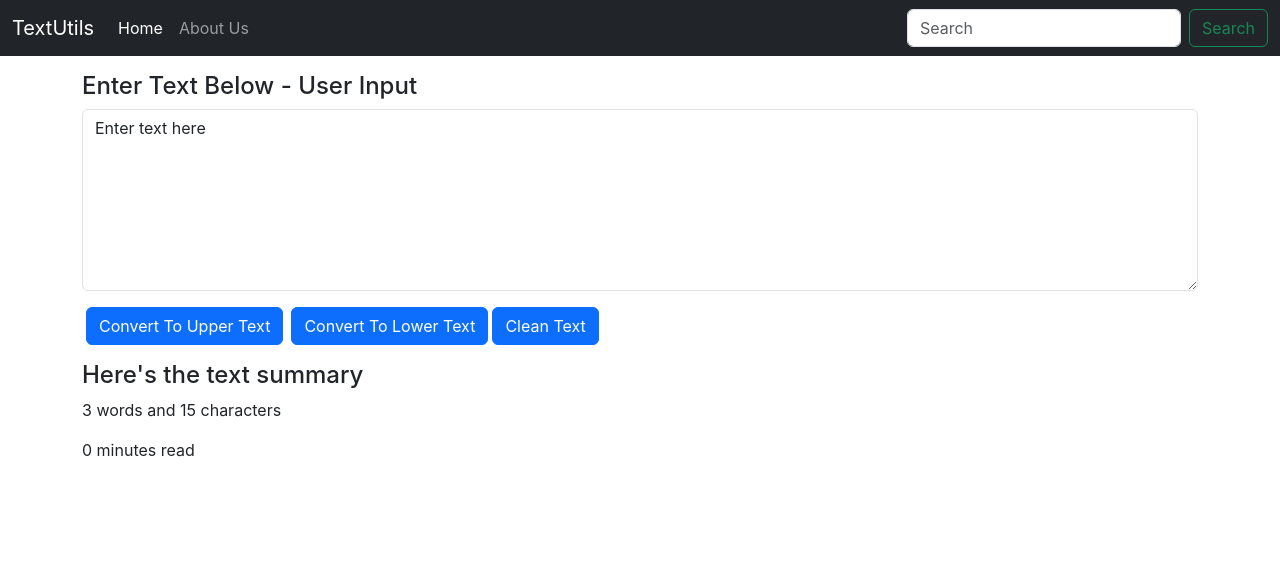
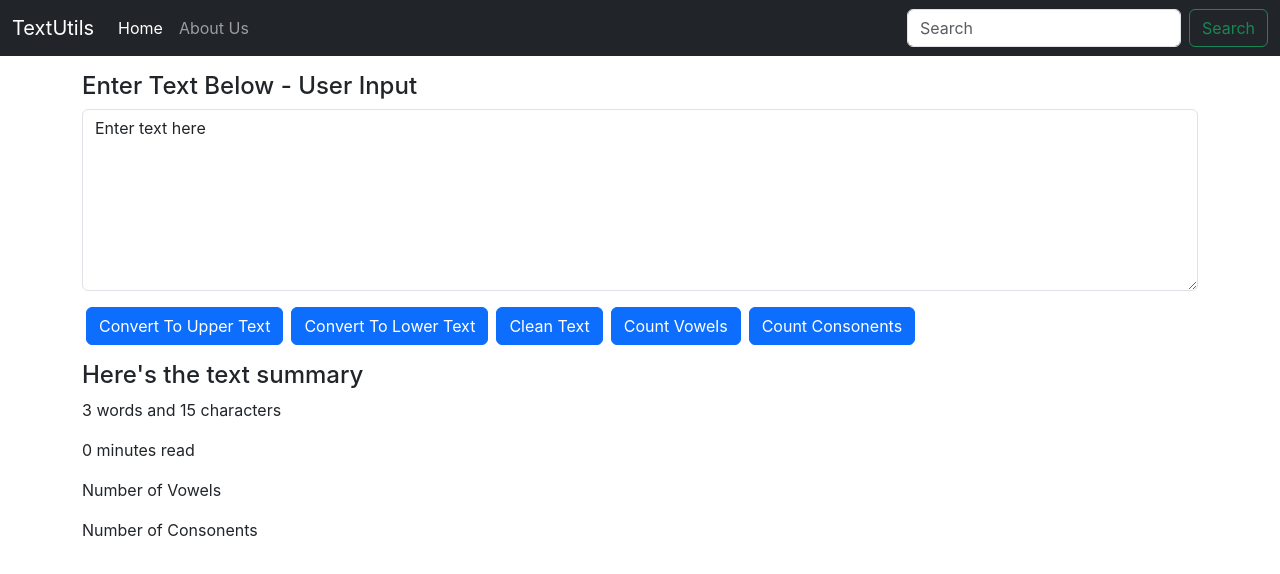
Before and after one commit to AnuragSPDev/ReactJS_Text_Utils, a React (Create React App) app: page / in a window 1280 px wide. Shown: the top 574 px of the page. Built offline with nearby package versions, Linux system fonts and the light colour scheme.

Commit message:
enhancing TextUtils

```diff
--- a/src/components/Textform.js
+++ b/src/components/Textform.js
@@ -16,6 +16,32 @@ export default function Textform(props) {
 
     const handleCleanText = () => {
         setText('');
+        document.getElementById('vowels').innerHTML = '';
+        document.getElementById('consonents').innerHTML = '';
+    }
+
+    const vowels = ['a', 'e', 'i', 'o', 'u'];
+    const countVowels = () => {
+        let count = 0;
+        for (let i = 0; i <= text.length - 1; i++) {
+            let character = text[i].toLowerCase();
+            if (vowels.includes(character)) {
+                count += 1;
+            }
+        }
+        document.getElementById('vowels').innerHTML = count;
+    }
+
+    const countConsonents = () => {
+        let count = 0;
+        for (let i = 0; i <= text.length - 1; i++) {
+            let character = text[i].toLowerCase();
+            if (!vowels.includes(character) && character != ' ' &&
+                character.charCodeAt(0) >= 97 && character.charCodeAt(0) <= 122) {
+                count += 1;
+            }
+        }
+        document.getElementById('consonents').innerHTML = count;
     }
 
     // Declare a new state variable
@@ -30,13 +56,17 @@ export default function Textform(props) {
                 </div>
                 <button className="btn btn-primary mx-1" onClick={handleUpClick}>Convert To Upper Text</button>
                 <button className="btn btn-primary mx-1" onClick={handleLowClick}>Convert To Lower Text</button>
-                <button className="btn btn-primary" onClick={handleCleanText}>Clean Text</button>
+                <button className="btn btn-primary mx-1" onClick={handleCleanText}>Clean Text</button>
+                <button className="btn btn-primary mx-1" onClick={countVowels}>Count Vowels</button>
+                <button className="btn btn-primary mx-1" onClick={countConsonents}>Count Consonents</button>
             </div>
             <div className="container my-3">
                 <h4>Here's the text summary</h4>
                 <p>{text.split(' ').length} words and {text.length} characters</p>
                 {/* Slowest time to read 125 words is 1 minutes that means 0.008 minutes to read 1 word */}
                 <p>{Math.round(0.008 * text.split(' ').length)} minutes read</p>
+                <p>Number of Vowels <span id="vowels"></span></p>
+                <p>Number of Consonents <span id="consonents"></span></p>
             </div>
         </>
     )
```
